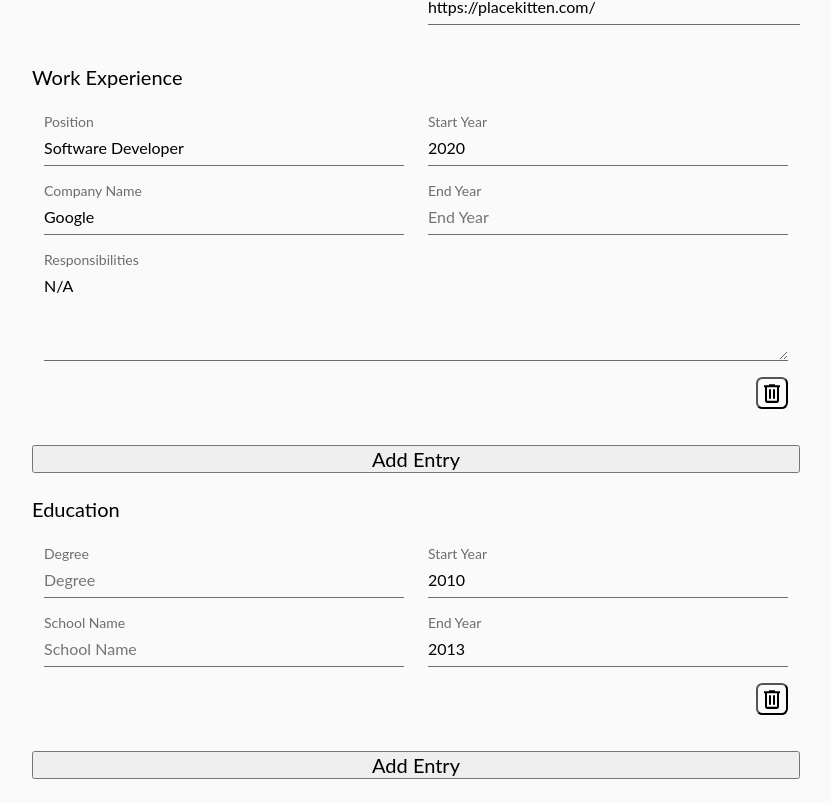
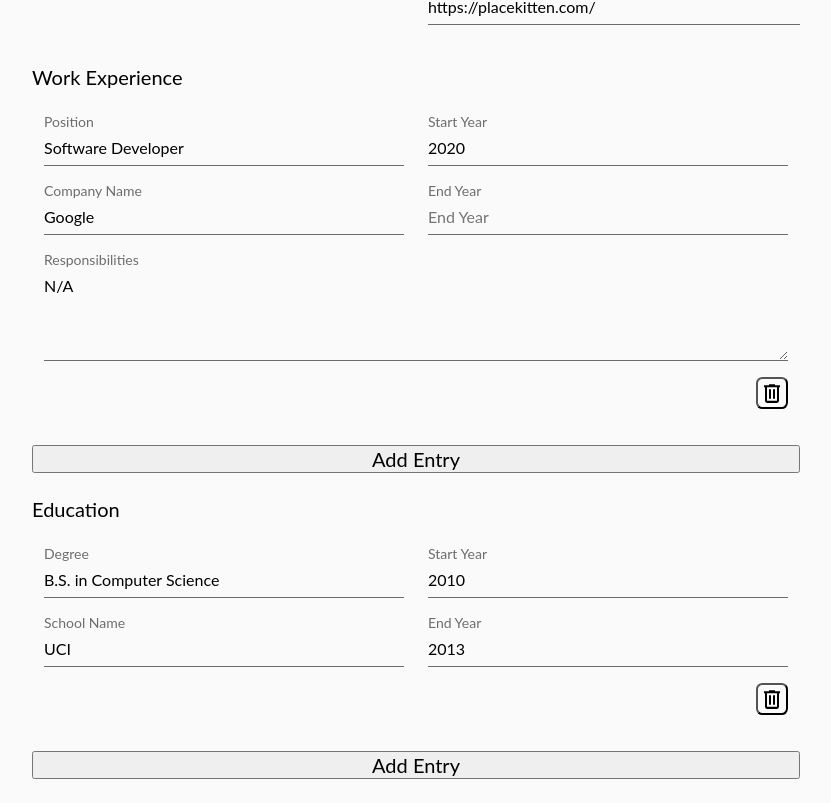
Before and after one commit to ewoknock/cv-generator, a React (Vite) app: page /cv-generator/form in a window 1280 px wide. Shown: the part 294-1097 px from the top of the page, without its empty margins (224-1055 px from the left). Built offline with nearby package versions, Linux system fonts and the light colour scheme.

Commit message:
Fixes bug in education edit where it did not correctly populate fields

```diff
--- a/src/components/Education.jsx
+++ b/src/components/Education.jsx
@@ -39,7 +39,7 @@ function Education(){
         <fieldset className='education-section'>
             <legend>Education</legend>
 
-            {education.map((work, index) => {
+            {education.map((edu, index) => {
                 const key = `education${index}`
 
                 return (
@@ -53,7 +53,7 @@ function Education(){
                                         className='form-control degree'
                                         id='degree'
                                         name='degree'
-                                        value={education.degree}
+                                        value={edu.degree}
                                         onChange={(e) => handleItemChange(e, index, "degree")}
                                         placeholder='Degree'
                                     />
@@ -65,7 +65,7 @@ function Education(){
                                         className='form-control school-name'
                                         id='name'
                                         name='name'
-                                        value={education.name}
+                                        value={edu.name}
                                         onChange={(e) => handleItemChange(e, index, "name")}
                                         placeholder='School Name'
                                     />
@@ -79,7 +79,7 @@ function Education(){
                                         className='form-control start'
                                         id='start'
                                         name='start'
-                                        value={work.start}
+                                        value={edu.start}
                                         onChange={(e) => handleItemChange(e, index, "start")}
                                         placeholder='Start Year'
                                     />
@@ -91,7 +91,7 @@ function Education(){
                                         className='form-control end'
                                         id='end'
                                         name='end'
-                                        value={work.end}
+                                        value={edu.end}
                                         onChange={(e) => handleItemChange(e, index, "end")}
                                         placeholder='End Year'
                                     />
```
